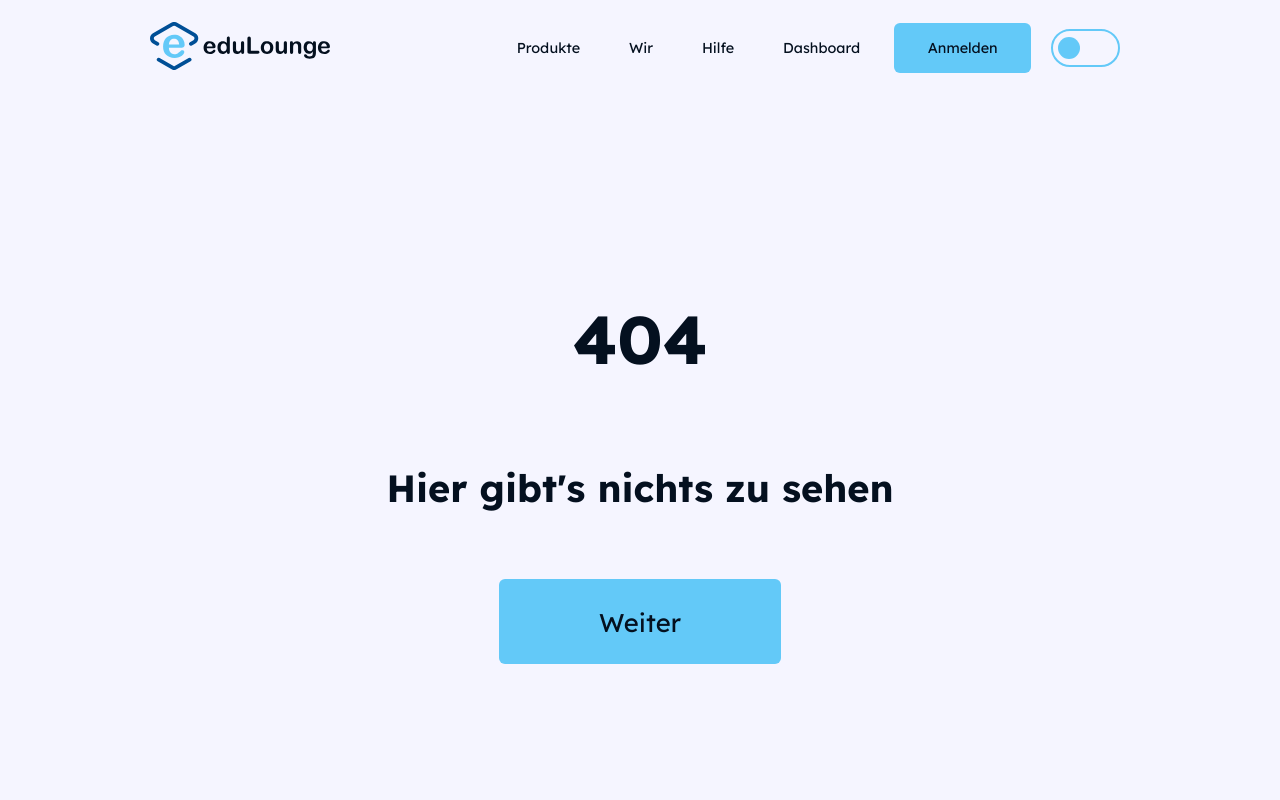
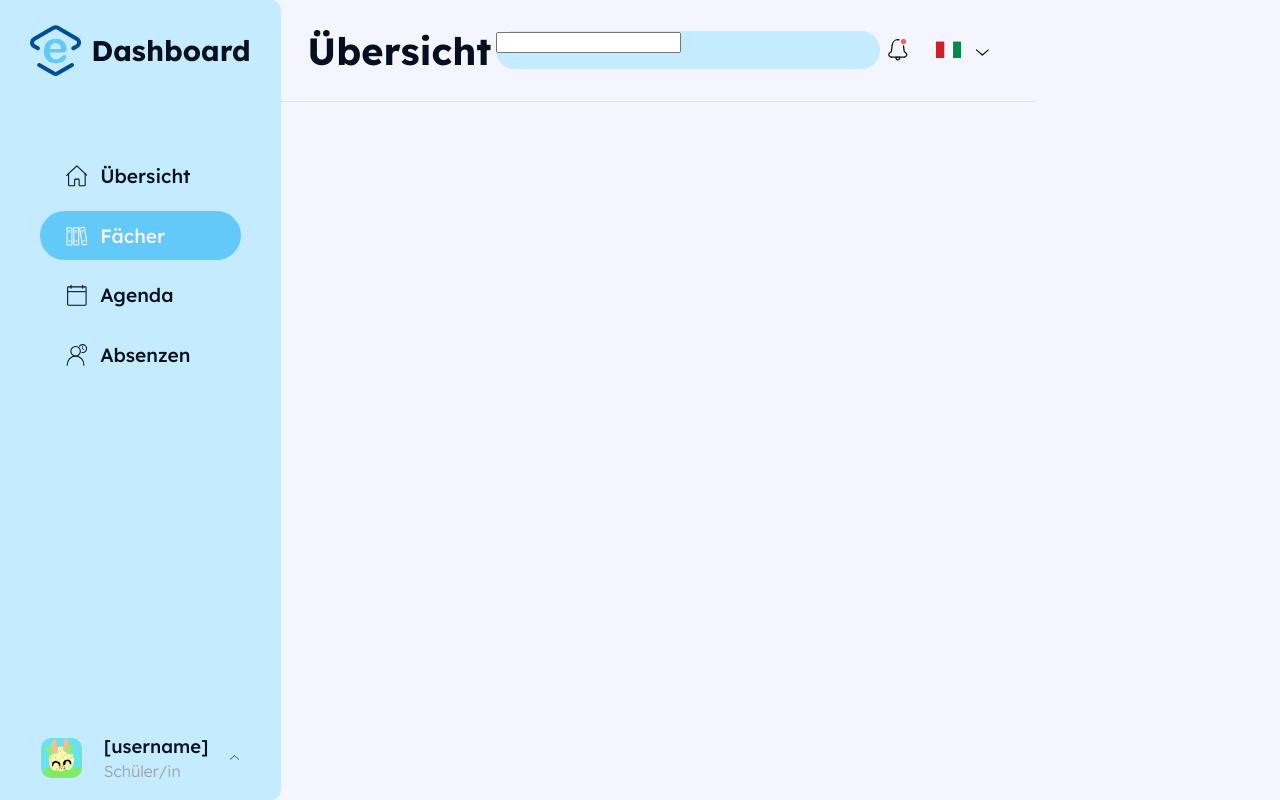
Before and after one commit to flavianz/eduLounge-Web, a React (Create React App) app: page /students/dashboard/subjects in a window 1280 px wide. Before the commit this address had no page. Built offline with nearby package versions, Linux system fonts and the light colour scheme.

Commit message:
Create page /students/dashboard/subjects

```diff
--- a/src/App.tsx
+++ b/src/App.tsx
@@ -9,6 +9,7 @@ import Us from "./sites/Us/Us";
 import StudentLogin from "./sites/StudentLogin/StudentLogin";
 import StudentRedirect from "./sites/StudentRedirect/StudentRedirect";
 import StudentDashboardOverview from "./sites/StudentDashboard/StudentDashboardOverview/StudentDashboardOverview";
+import StudentDashboardSubjects from "./sites/StudentDashboard/StudentDashboardSubjects/StudentDashboardSubjects";
 
 function App() {
     document.documentElement.setAttribute("data-theme", "light");
@@ -25,6 +26,10 @@ function App() {
                 path={"/students/dashboard"}
                 Component={StudentDashboardOverview}
             ></Route>
+            <Route
+                path={"/students/dashboard/subjects"}
+                Component={StudentDashboardSubjects}
+            ></Route>
         </Routes>
     );
 }
--- /dev/null
+++ b/src/sites/StudentDashboard/StudentDashboardSubjects/StudentDashboardSubjects.css
@@ -0,0 +1,7 @@
+.studentDashboardContainer {
+    background-color: var(--background);
+    display: flex;
+}
+.studentDashboardStudentsContainer {
+    flex: 1;
+}
--- /dev/null
+++ b/src/sites/StudentDashboard/StudentDashboardSubjects/StudentDashboardSubjects.tsx
@@ -0,0 +1,14 @@
+import "./StudentDashboardSubjects.css";
+import StudentDashboardMenu from "../../../components/StudentDashboard/StudentDashboardMenu/StudentDashboardMenu";
+import StudentDashboardHeader from "../../../components/StudentDashboard/StudentDashboardHeader/StudentDashboardHeader";
+
+export default function StudentDashboardOverview() {
+    return (
+        <div className="studentDashboardContainer">
+            <StudentDashboardMenu pageID={"subjects"} />
+            <div className="studentDashboardSubjectsContainer">
+                <StudentDashboardHeader pageID={"subjects"} />
+            </div>
+        </div>
+    );
+}
```
